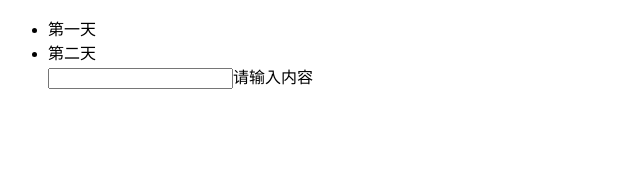
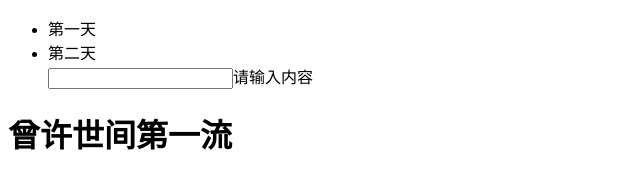
Before and after one commit to heisgenius/forgit, a plain HTML site: page index.html in a window 1280 px wide. Shown: the whole page, without its empty margins (0-640 px from the left). Drawn offline with Linux system fonts and the light colour scheme.

Commit message:
加了段文字

```diff
--- a/index.html
+++ b/index.html
@@ -11,4 +11,5 @@
 	<input>请输入内容</input>
 	</ul>
 </body>
+<h1>曾许世间第一流</h1>
 </html>
```
